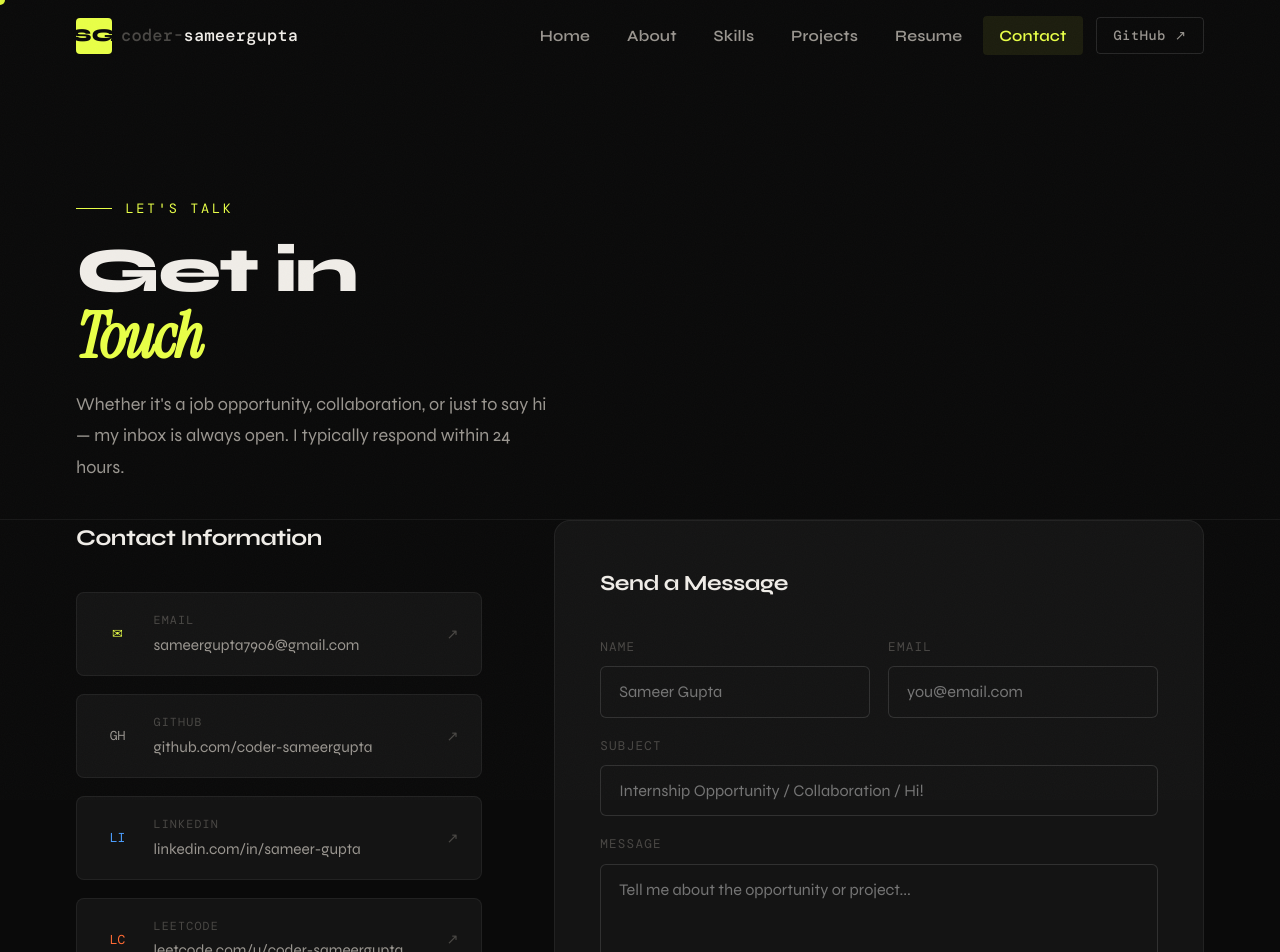
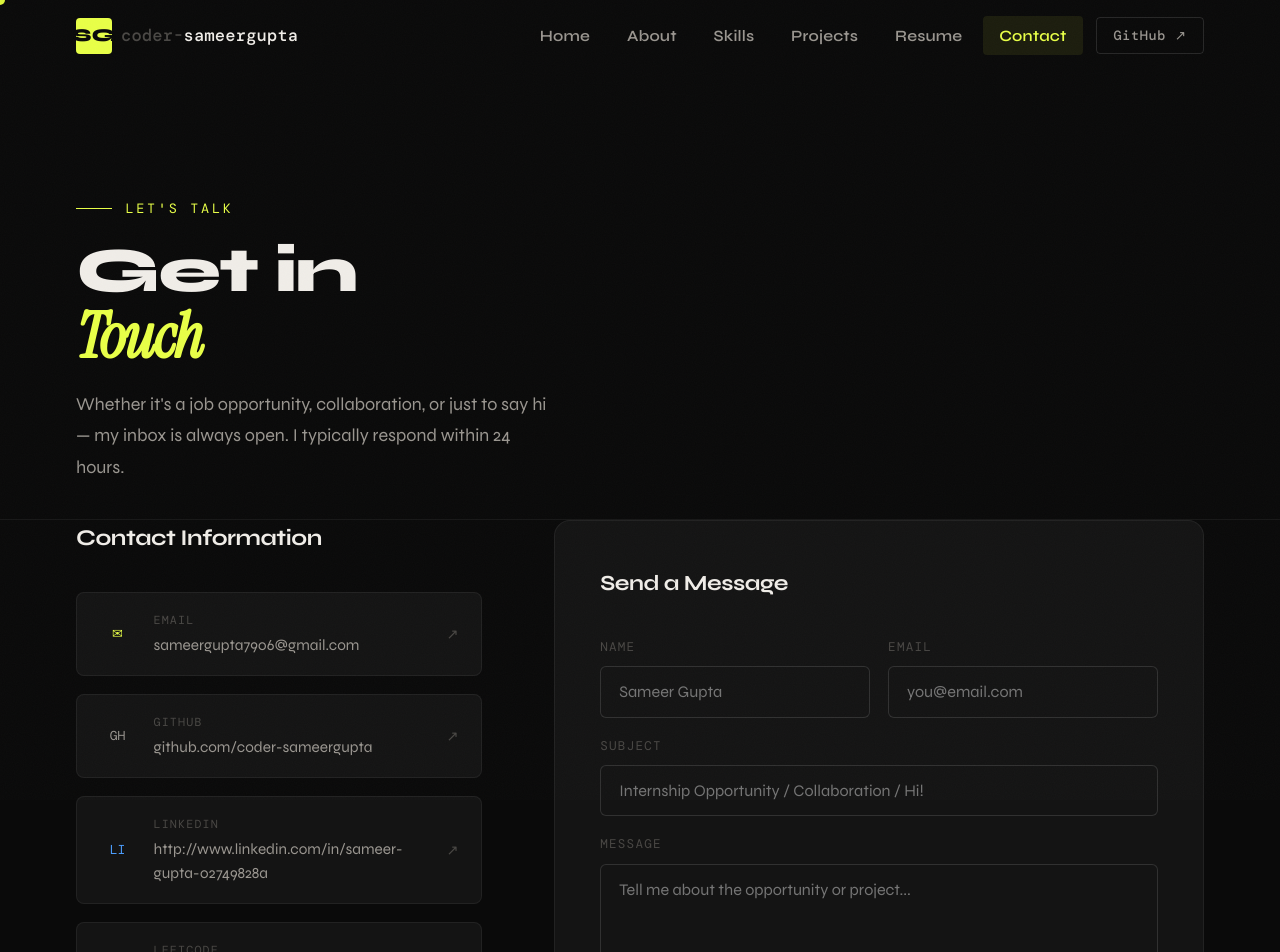
Before and after one commit to coder-sameergupta/Portfolio, a React (Vite) app: page /contact in a window 1280 px wide. Shown: the top 952 px of the page. Built offline with nearby package versions, Linux system fonts and the light colour scheme; a web font is replaced by a local one.

Commit message:
Update linkedin URL across portfolio

```diff
--- a/src/pages/Contact.jsx
+++ b/src/pages/Contact.jsx
@@ -4,7 +4,7 @@ import { motion } from 'framer-motion'
 const contactLinks = [
   { icon: '✉', label: 'Email', value: 'sameergupta7906@gmail.com', href: 'mailto:sameergupta7906@gmail.com', accent: 'var(--accent-primary)' },
   { icon: 'GH', label: 'GitHub', value: 'github.com/coder-sameergupta', href: 'https://github.com/coder-sameergupta', accent: 'var(--text-secondary)' },
-  { icon: 'LI', label: 'LinkedIn', value: 'linkedin.com/in/sameer-gupta', href: 'https://linkedin.com/in/sameer-gupta', accent: 'var(--accent-blue)' },
+  { icon: 'LI', label: 'LinkedIn', value: 'http://www.linkedin.com/in/sameer-gupta-02749828a', href: 'https://linkedin.com/in/sameer-gupta', accent: 'var(--accent-blue)' },
   { icon: 'LC', label: 'LeetCode', value: 'leetcode.com/u/coder-sameergupta', href: 'https://leetcode.com/u/coder-sameergupta', accent: 'var(--accent-secondary)' },
   { icon: '📞', label: 'Phone', value: '+91-7906813895', href: 'tel:+917906813895', accent: '#34d399' },
 ]
--- a/src/pages/Home.jsx
+++ b/src/pages/Home.jsx
@@ -199,7 +199,7 @@ export default function Home() {
               style={{ display: 'flex', gap: '1.5rem', alignItems: 'center' }}
             >
               {[
-                { label: 'LinkedIn', url: 'https://linkedin.com/in/sameer-gupta' },
+                { label: 'LinkedIn', url: 'http://www.linkedin.com/in/sameer-gupta-02749828a' },
                 { label: 'LeetCode', url: 'https://leetcode.com/u/coder-sameergupta' },
                 { label: 'Email', url: 'mailto:sameergupta7906@gmail.com' },
               ].map(s => (
--- a/src/pages/Resume.jsx
+++ b/src/pages/Resume.jsx
@@ -109,7 +109,7 @@ export default function Resume() {
                   { label: 'sameergupta7906@gmail.com', href: 'mailto:sameergupta7906@gmail.com' },
                   { label: '+91-7906813895', href: 'tel:+917906813895' },
                   { label: 'github.com/coder-sameergupta', href: 'https://github.com/coder-sameergupta' },
-                  { label: 'linkedin.com/in/sameer-gupta', href: 'https://linkedin.com/in/sameer-gupta' },
+                  { label: 'http://www.linkedin.com/in/sameer-gupta-02749828a', href: 'https://linkedin.com/in/sameer-gupta' },
                   { label: 'leetcode.com/u/coder-sameergupta', href: 'https://leetcode.com/u/coder-sameergupta' },
                 ].map(c => (
                   <a key={c.label} href={c.href} target="_blank" rel="noopener noreferrer"
```
Also changed, not shown: 1 other file (tests, documents, lock files or other folders).
